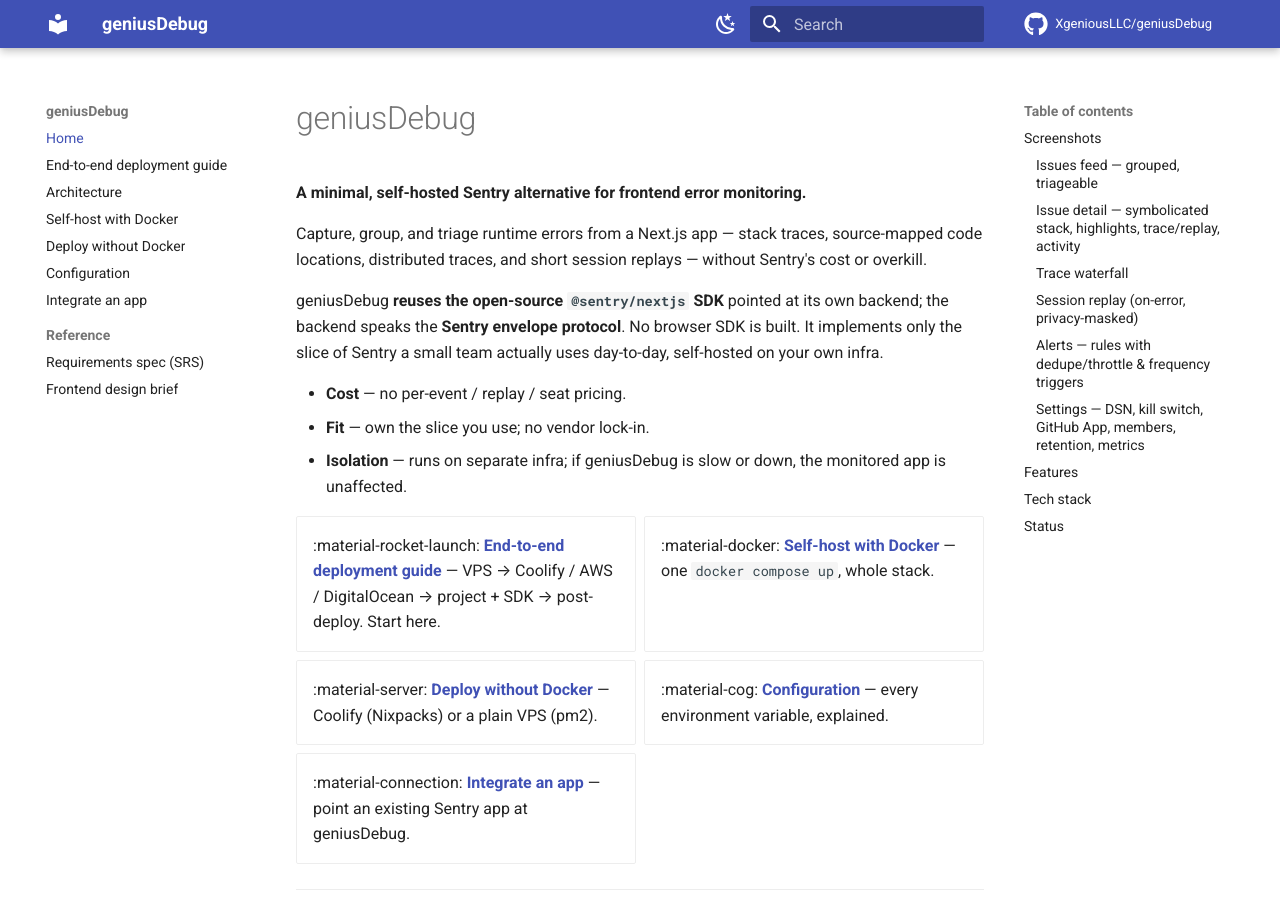
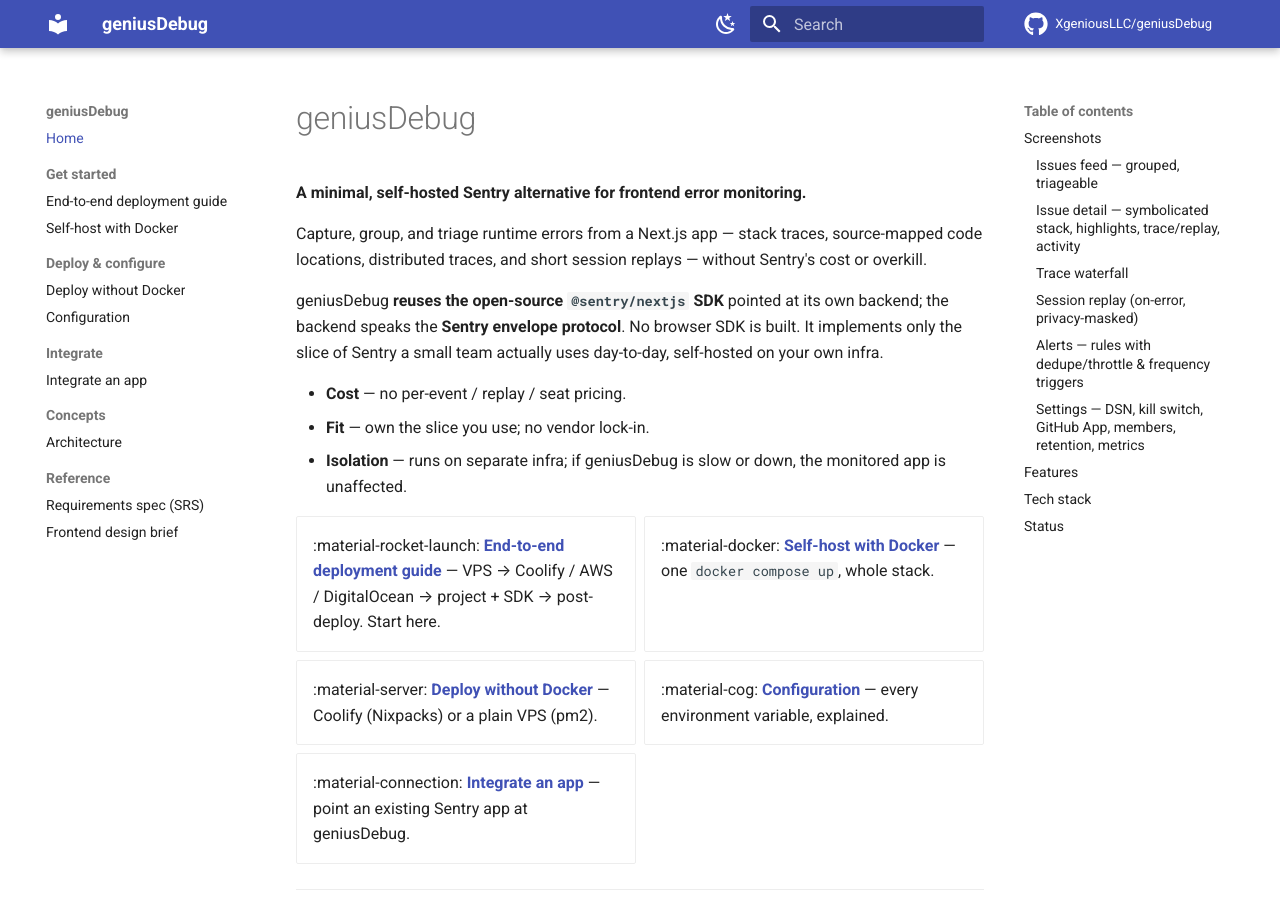
Before and after one commit to XgeniousLLC/geniusDebug, an MkDocs documentation site: the page built from docs/index.md, in a window 1280 px wide and 900 px high. Built offline with MkDocs 1.6.1 and Material for MkDocs 9.7.7, drawn with Linux system fonts in a browser that asks for light colours; comment, search, counter and statistics services are not loaded.

Commit message:
docs: group nav into sections (Get started / Deploy / Integrate / Concepts / Reference)
Co-Authored-By: Claude Opus 4.8 <noreply@anthropic.com>
Claude-Session: https://claude.ai/code/session_01D9uhWJAYGGjkrG6HiGRU23

```diff
--- a/mkdocs.yml
+++ b/mkdocs.yml
@@ -66,12 +66,16 @@ validation:
 
 nav:
   - Home: index.md
-  - End-to-end deployment guide: deployment-guide.md
-  - Architecture: architecture.md
-  - Self-host with Docker: self-hosting-docker.md
-  - Deploy without Docker: deploy.md
-  - Configuration: configuration.md
-  - Integrate an app: integration.md
+  - Get started:
+      - End-to-end deployment guide: deployment-guide.md
+      - Self-host with Docker: self-hosting-docker.md
+  - Deploy & configure:
+      - Deploy without Docker: deploy.md
+      - Configuration: configuration.md
+  - Integrate:
+      - Integrate an app: integration.md
+  - Concepts:
+      - Architecture: architecture.md
   - Reference:
       - Requirements spec (SRS): geniusDebug-SRS.md
       - Frontend design brief: frontend-design-brief.md
```
